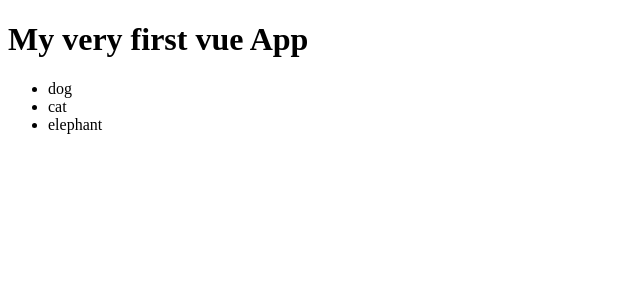
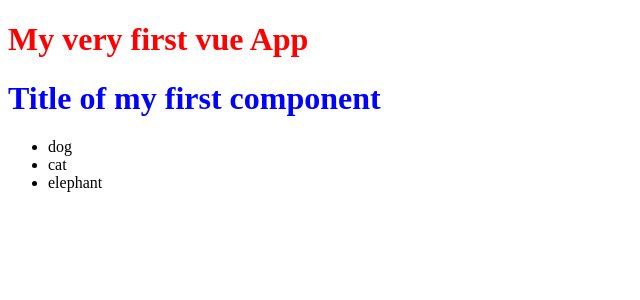
Before and after one commit to snowloop/VueJS_Course, a Vue app in the folder fist_vue_project/: page / in a window 1280 px wide. Shown: the top 300 px of the page, without its empty margins (0-640 px from the left). Built offline with nearby package versions, Linux system fonts and the light colour scheme.

Commit message:
Lesson 14 over

```diff
--- a/fist_vue_project/src/App.vue
+++ b/fist_vue_project/src/App.vue
@@ -24,4 +24,7 @@ export default {
 </script>
 
 <style>
+h1 {
+  color :red;
+}
 </style>
--- a/fist_vue_project/src/components/Animals.vue
+++ b/fist_vue_project/src/components/Animals.vue
@@ -1,7 +1,11 @@
 <template>
-<ul>
-  <li v-for="elt in animalArray" :key="elt">{{ elt }}</li>
-</ul>
+  <div>
+    <h1>Title of my first component</h1>
+    <ul>
+      <li v-for="elt in animalArray" :key="elt">{{ elt }}</li>
+    </ul>
+  </div>
+
 </template>
 
 <script>
@@ -20,5 +24,8 @@ export default {
 }
 </script>
 
-<style>
+<style scoped="">
+h1 {
+color : blue;
+}
 </style>
```
